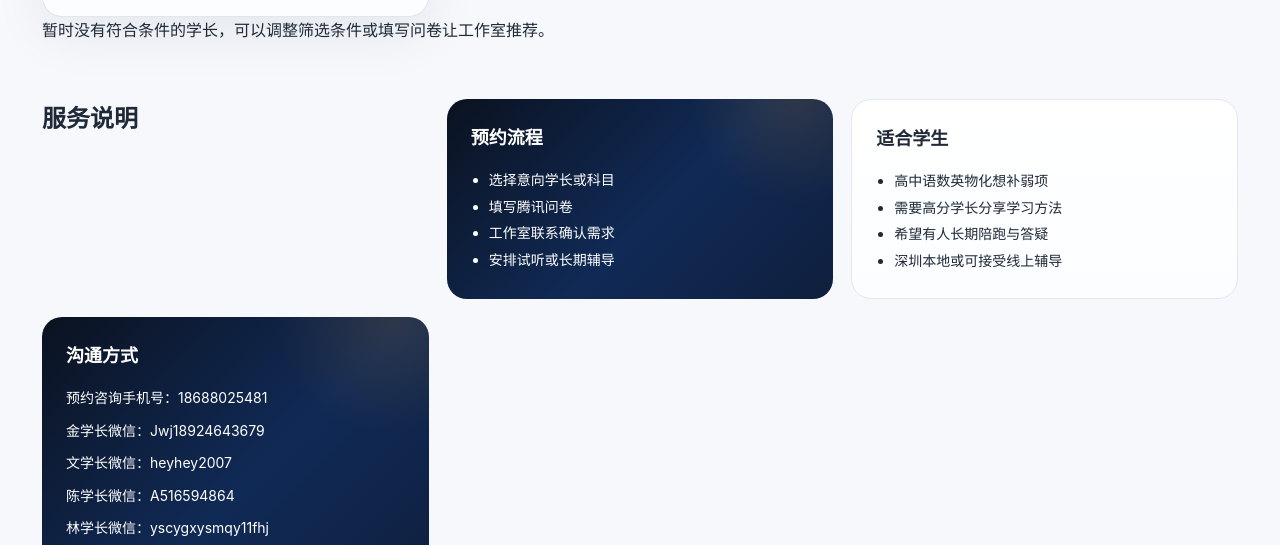
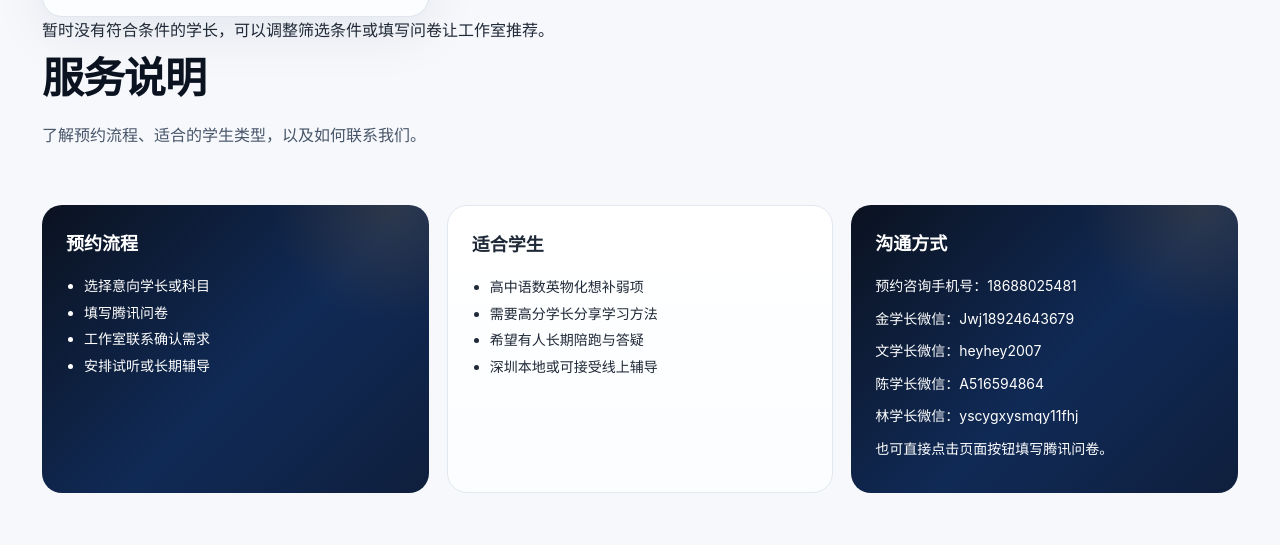
Before and after one commit to Zer08ight/xuezhangtifen.github.io, a plain HTML site: page index.html in a window 1280 px wide. Shown: the part 2356-2901 px from the top of the page. Drawn offline with Linux system fonts and the light colour scheme.

Commit message:
Add files via upload

```diff
--- a/index.html
+++ b/index.html
@@ -3,9 +3,9 @@
 <head>
   <meta charset="UTF-8" />
   <meta name="viewport" content="width=device-width, initial-scale=1.0" />
-  <title>学长提分工作室｜深圳高中数学物理英语语文化学辅导｜重点高中学长一对一</title>
-  <meta name="description" content="学长提分工作室是深圳专业的高中辅导机构，由汕头金中、深圳宝中、中山一中、佛山一中等广东省重点高中毕业的高分学长学姐提供高中数学、物理、英语、语文、化学一对一辅导。支持线上/线下授课，先试听再决定，帮助高中生系统提分。" />
-  <meta name="keywords" content="深圳高中辅导,深圳高中数学辅导,深圳高中物理辅导,深圳高中英语辅导,深圳高中语文辅导,深圳高中化学辅导,高中一对一补习,学长提分工作室,汕头金中,深圳宝中,中山一中,佛山一中,高考提分辅导,深圳家教,高中补习,深圳高中家教,高中数学提分,高中物理提分" />
+  <title>深圳高中数学物理辅导｜重点高中学长一对一｜学长提分工作室</title>
+  <meta name="description" content="深圳学长提分工作室，由汕头金中、深圳宝中等重点高中毕业的高分学长提供高中数学、物理、英语、语文、化学一对一辅导。支持线上/线下授课，先试听再决定，帮助深圳高中生系统提分。预约咨询：18688025481。" />
+  <meta name="keywords" content="深圳高中辅导,深圳高中数学辅导,深圳高中物理辅导,深圳高中一对一辅导,深圳家教,高中补习,高考提分,学长提分工作室,深圳上门家教,深圳高中英语辅导,深圳宝中,汕头金中,高中数学提分,高中物理提分" />
   <meta name="robots" content="index, follow" />
   <meta name="author" content="学长提分工作室" />
   <meta name="geo.region" content="CN-44" />
@@ -13,8 +13,8 @@
   <link rel="canonical" href="https://xuezhangtifen.com/" />
 
   <!-- Open Graph / Facebook -->
-  <meta property="og:title" content="学长提分工作室｜深圳高中数学物理英语语文化学辅导｜重点高中学长一对一" />
-  <meta property="og:description" content="由汕头金中、深圳宝中、中山一中、佛山一中等重点高中毕业的高分学长学姐提供高中语数英物化一对一辅导。支持线上/线下，先试听再决定。" />
+  <meta property="og:title" content="深圳高中数学物理辅导｜重点高中学长一对一｜学长提分工作室" />
+  <meta property="og:description" content="由汕头金中、深圳宝中等重点高中毕业的高分学长提供高中数学、物理、英语、语文、化学一对一辅导。支持线上/线下，先试听再决定。预约咨询：18688025481。" />
   <meta property="og:type" content="website" />
   <meta property="og:url" content="https://xuezhangtifen.com/" />
   <meta property="og:site_name" content="学长提分工作室" />
@@ -22,8 +22,8 @@
 
   <!-- Twitter -->
   <meta property="twitter:card" content="summary_large_image" />
-  <meta property="twitter:title" content="学长提分工作室｜深圳高中数学物理英语语文化学辅导" />
-  <meta property="twitter:description" content="由广东省重点高中毕业的高分学长学姐提供高中语数英物化一对一辅导，支持线上/线下。" />
+  <meta property="twitter:title" content="深圳高中数学物理辅导｜重点高中学长一对一｜学长提分工作室" />
+  <meta property="twitter:description" content="由汕头金中、深圳宝中等重点高中毕业的高分学长提供高中数学、物理、英语、语文、化学一对一辅导，支持线上/线下。预约咨询：18688025481。" />
 
   <!-- Schema.org 结构化数据 -->
   <script type="application/ld+json">
@@ -1342,8 +1342,15 @@
       <div id="emptyState" class="empty">暂时没有符合条件的学长，可以调整筛选条件或填写问卷让工作室推荐。</div>
     </section>
 
-    <section id="service" class="info-grid" aria-labelledby="service-heading">
-      <h2 id="service-heading" class="visually-hidden">服务说明</h2>
+    <section id="service" aria-labelledby="service-heading">
+      <div class="section-head">
+        <div>
+          <h2 id="service-heading">服务说明</h2>
+          <p>了解预约流程、适合的学生类型，以及如何联系我们。</p>
+        </div>
+      </div>
+
+      <div class="info-grid">
       <article class="info-card">
         <h3>预约流程</h3>
         <ul>
@@ -1371,6 +1378,7 @@
         <p>林学长微信：yscygxysmqy11fhj</p>
         <p>也可直接点击页面按钮填写腾讯问卷。</p>
       </article>
+      </div>
     </section>
 
     <section id="trust" class="trust-section" aria-labelledby="trust-heading">
```
